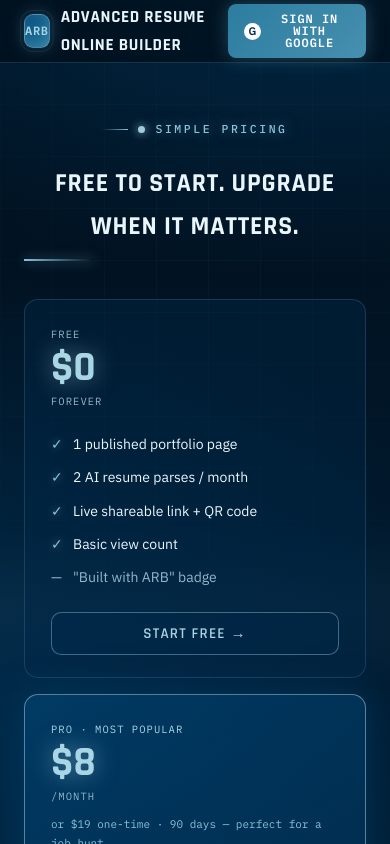
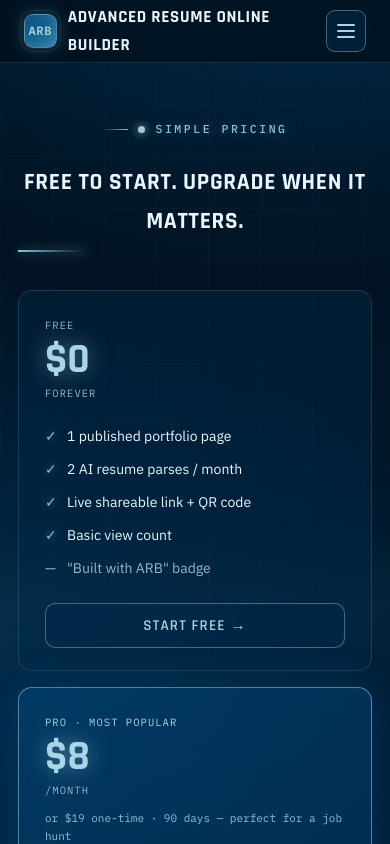
Before and after one commit to Denden0209/resume-builder, a Next.js app: page /pricing in a window 390 px wide. Shown: the top 844 px of the page. Built offline with nearby package versions, Linux system fonts and the light colour scheme; no server answers.

Commit message:
Mobile-first responsive nav and layout

```diff
--- a/app/admin/page.js
+++ b/app/admin/page.js
@@ -1,5 +1,6 @@
 import { getRedis } from "@/lib/redis";
 import { SITE_NAME } from "@/lib/site";
+import MobileNav from "@/components/MobileNav";
 import AdminGrant from "@/components/AdminGrant";
 
 export const dynamic = "force-dynamic";
@@ -106,7 +107,7 @@
       <header className="topbar">
         <div className="topbar-inner">
           <a className="brand" href="/"><span className="brand-mark">⌘</span>Owner Dashboard</a>
-          <nav className="nav"><a className="cta" href="/">← Site</a></nav>
+          <MobileNav><a className="cta" href="/">← Site</a></MobileNav>
         </div>
       </header>
 
--- a/app/dashboard/page.js
+++ b/app/dashboard/page.js
@@ -3,6 +3,7 @@
 import { getPlan, limitsFor, getParseUsage, getPageCount } from "@/lib/plan";
 import { SITE_NAME, SITE_SHORT } from "@/lib/site";
 import AuthButton from "@/components/AuthButton";
+import MobileNav from "@/components/MobileNav";
 import AdminLink from "@/components/AdminLink";
 import MyPages from "@/components/MyPages";
 
@@ -69,12 +70,12 @@
       <header className="topbar">
         <div className="topbar-inner">
           <a className="brand" href="/"><span className="brand-mark">{SITE_SHORT}</span>{SITE_NAME}</a>
-          <nav className="nav" aria-label="Main">
+          <MobileNav>
             <a href="/">Builder</a>
             <a href="/pricing">Pricing</a>
             <AdminLink />
             <AuthButton />
-          </nav>
+          </MobileNav>
         </div>
       </header>
 
--- a/app/globals.css
+++ b/app/globals.css
@@ -93,7 +93,37 @@
 .nav a:hover,.nav .navbtn:hover{color:var(--bright);background:rgba(97,165,194,.08);text-decoration:none;text-shadow:0 0 12px rgba(169,214,229,.6)}
 .nav .cta{background:linear-gradient(135deg,var(--cerulean),var(--air));color:#fff;box-shadow:var(--glow)}
 .nav .cta:hover{background:linear-gradient(135deg,var(--air),var(--accent))}
-@media(max-width:820px){.nav a:not(.cta){display:none}}
+/* hamburger toggle — hidden on desktop */
+.nav-toggle{display:none;background:rgba(1,42,74,.5);border:1px solid var(--line-strong);
+  border-radius:9px;width:42px;height:42px;cursor:pointer;padding:0;
+  align-items:center;justify-content:center;flex-direction:column;gap:4px}
+.nav-toggle span{display:block;width:18px;height:2px;background:var(--bright);border-radius:2px;
+  transition:transform .25s ease,opacity .2s ease}
+.nav-toggle[aria-expanded="true"] span:nth-child(1){transform:translateY(6px) rotate(45deg)}
+.nav-toggle[aria-expanded="true"] span:nth-child(2){opacity:0}
+.nav-toggle[aria-expanded="true"] span:nth-child(3){transform:translateY(-6px) rotate(-45deg)}
+
+@media(max-width:820px){
+  .nav-toggle{display:inline-flex}
+  .topbar-inner{position:relative}
+  /* full dropdown panel */
+  .nav{
+    position:absolute;top:calc(100% + 10px);right:0;left:0;
+    flex-direction:column;align-items:stretch;gap:6px;
+    background:rgba(1,20,38,.97);backdrop-filter:blur(16px);
+    border:1px solid var(--line-strong);border-radius:14px;
+    padding:12px;box-shadow:0 24px 60px rgba(1,14,26,.6);
+    max-height:0;overflow:hidden;opacity:0;pointer-events:none;
+    transition:max-height .3s ease,opacity .25s ease,padding .3s ease;
+  }
+  .nav.open{max-height:80vh;opacity:1;pointer-events:auto;padding:12px}
+  .nav a,.nav .navbtn,.nav button.cta{
+    width:100%;justify-content:center;text-align:center;
+    padding:14px 16px;font-size:13px;border-radius:10px;
+  }
+  .nav a:not(.cta),.nav .navbtn{background:rgba(1,42,74,.5);border:1px solid var(--line)}
+  .nav button.cta{height:auto}
+}
 
 /* ---------- HUD helpers ---------- */
 .hud{position:relative}
@@ -689,3 +719,69 @@
 .nav button.cta:hover{background:linear-gradient(135deg,var(--air),var(--accent));transform:translateY(-1px);box-shadow:0 0 22px rgba(97,165,194,.6)}
 .nav .gmark{display:inline-grid;place-items:center;width:17px;height:17px;border-radius:50%;
   background:#fff;color:#012A4A;font-weight:700;font-size:11px;font-family:'IBM Plex Sans',sans-serif;flex-shrink:0}
+
+/* ============ MOBILE RESPONSIVE PASS ============ */
+@media(max-width:640px){
+  section{padding:44px 18px}
+  .hero{padding:40px 18px 30px;gap:34px}
+  h1{font-size:clamp(30px,8vw,40px)}
+  .hero p.lede{font-size:15.5px}
+  .hero-actions{gap:10px}
+  .hero-actions .btn{flex:1;min-width:0;padding:13px 16px;font-size:13.5px}
+
+  /* console fits small screens; kill tilt jitter */
+  .dash{transform:none!important}
+  .dash-body{padding:15px}
+  .kpis{gap:9px}
+  .kpi b,.kpi-hero b{font-size:22px}
+  .kpi-hero b{font-size:32px}
+
+  /* ranked project cards stack cleanly */
+  .rank-inner{grid-template-columns:1fr;gap:10px;padding:20px 18px}
+  .rank-num{font-size:34px}
+  .rank-body h3{font-size:18px}
+  .impact{gap:10px;font-size:11px}
+
+  /* single-column grids */
+  .index-grid{grid-template-columns:1fr!important}
+  .landing-steps{grid-template-columns:1fr;gap:10px}
+
+  /* headings + section titles */
+  h2{font-size:clamp(22px,6vw,28px)}
+
+  /* forms full width, comfortable tap targets */
+  .fields{grid-template-columns:1fr!important;gap:10px}
+  .field input,.field textarea{font-size:16px;padding:12px 14px} /* 16px stops iOS zoom */
+  .drop{padding:34px 18px}
+  .btn{padding:14px 20px} /* min 44px tap height */
+  .chip{padding:10px 15px} /* larger tap target */
+  .publish-row{gap:8px}
+  .publish-row .btn{flex:1;min-width:calc(50% - 4px)}
+
+  /* review preview shorter on phones */
+  .preview-scale{max-height:420px}
+
+  /* pricing cards stack, comfortable */
+  .done{padding:22px 18px}
+  .done .url{font-size:12.5px;padding:10px 14px}
+
+  /* footer stacks */
+  footer,.site-footer .wrap{flex-direction:column;gap:6px;text-align:center;align-items:center}
+}
+
+@media(max-width:640px){
+  /* admin + dashboard tables scroll horizontally with a hint */
+  table{min-width:560px}
+}
+
+/* tablet tweaks */
+@media(min-width:641px) and (max-width:900px){
+  .rank-inner{grid-template-columns:64px 1fr}
+  .fields{grid-template-columns:1fr 1fr}
+}
+
+/* larger default tap targets on any touch device */
+@media(hover:none){
+  .chip{min-height:38px}
+  .nav a,.nav .navbtn{min-height:40px}
+}
--- a/app/layout.js
+++ b/app/layout.js
@@ -1,5 +1,11 @@
 import "./globals.css";
 import { SITE_NAME, SITE_TAGLINE } from "@/lib/site";
+
+export const viewport = {
+  width: "device-width",
+  initialScale: 1,
+  maximumScale: 5,
+};
 
 export const metadata = {
   title: SITE_NAME,
--- a/app/page.js
+++ b/app/page.js
@@ -1,5 +1,6 @@
 import Builder from "@/components/Builder";
 import AuthButton from "@/components/AuthButton";
+import MobileNav from "@/components/MobileNav";
 import AdminLink from "@/components/AdminLink";
 import { SITE_NAME, SITE_SHORT, SITE_TAGLINE } from "@/lib/site";
 
@@ -12,12 +13,12 @@
             <span className="brand-mark">{SITE_SHORT}</span>
             {SITE_NAME}
           </a>
-          <nav className="nav" aria-label="Main">
+          <MobileNav>
             <a href="/pricing">Pricing</a>
             <AdminLink />
             <AuthButton />
             <a className="cta" href="#builder">Build mine →</a>
-          </nav>
+          </MobileNav>
         </div>
       </header>
 
--- a/app/pricing/page.js
+++ b/app/pricing/page.js
@@ -2,6 +2,7 @@
 import { pricesFor } from "@/lib/plans";
 import { SITE_NAME, SITE_SHORT } from "@/lib/site";
 import AuthButton from "@/components/AuthButton";
+import MobileNav from "@/components/MobileNav";
 import AdminLink from "@/components/AdminLink";
 import UpgradeCta from "@/components/UpgradeCta";
 import { stripeConfigured } from "@/lib/stripe";
@@ -38,12 +39,12 @@
       <header className="topbar">
         <div className="topbar-inner">
           <a className="brand" href="/"><span className="brand-mark">{SITE_SHORT}</span>{SITE_NAME}</a>
-          <nav className="nav" aria-label="Main">
+          <MobileNav>
             <a href="/">Builder</a>
             <a href="/dashboard">My Pages</a>
             <AdminLink />
             <AuthButton />
-          </nav>
+          </MobileNav>
         </div>
       </header>
 
--- /dev/null
+++ b/components/MobileNav.jsx
@@ -0,0 +1,38 @@
+"use client";
+
+import { useEffect, useState } from "react";
+
+// Wraps nav children with a mobile hamburger toggle.
+// The <nav> gets .open toggled; a button appears < 820px via CSS.
+export default function MobileNav({ children }) {
+  const [open, setOpen] = useState(false);
+
+  useEffect(() => {
+    const onResize = () => { if (window.innerWidth > 820 && open) setOpen(false); };
+    window.addEventListener("resize", onResize);
+    return () => window.removeEventListener("resize", onResize);
+  }, [open]);
+
+  return (
+    <>
+      <button
+        className="nav-toggle"
+        aria-label="Menu"
+        aria-expanded={open}
+        onClick={() => setOpen((v) => !v)}
+      >
+        <span></span><span></span><span></span>
+      </button>
+      <nav
+        className={"nav" + (open ? " open" : "")}
+        aria-label="Main"
+        onClick={(e) => {
+          // close after tapping any link/button inside
+          if (e.target.closest("a, button")) setOpen(false);
+        }}
+      >
+        {children}
+      </nav>
+    </>
+  );
+}
```
